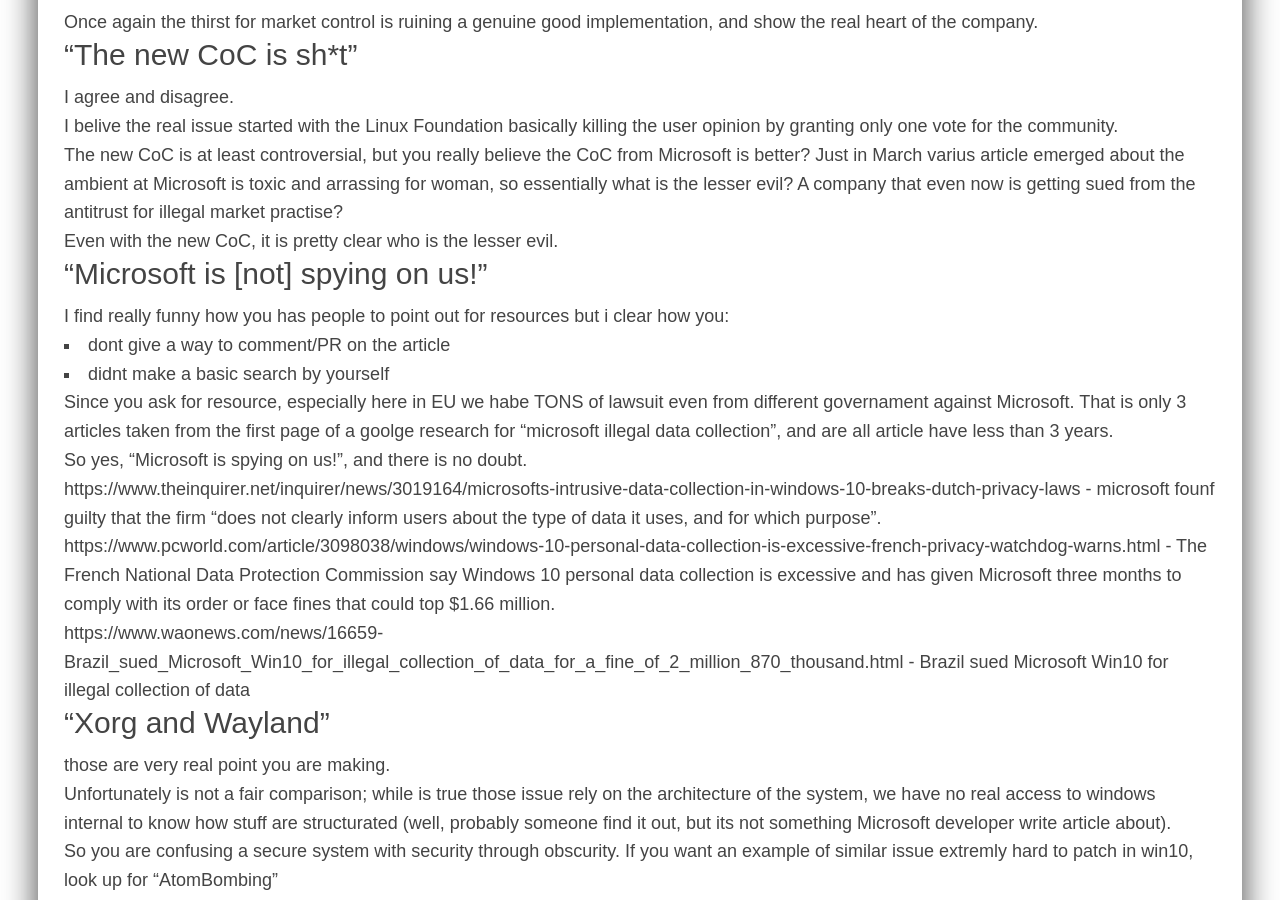
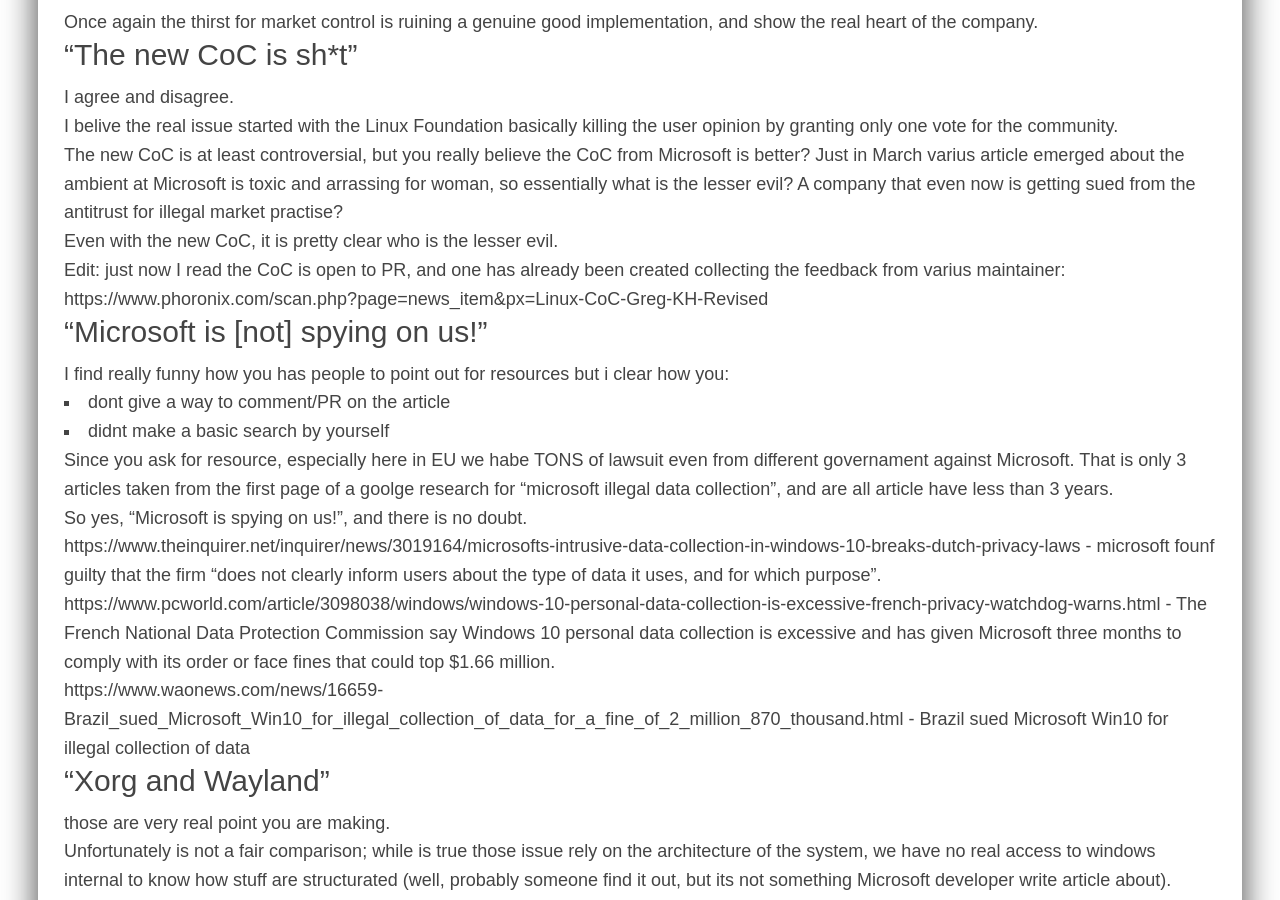
Before and after one commit to MauroMombelli/mauromombelli.github.io, a Jekyll site: the page built from _posts/2018/2018-10-20-Anwser-to-nhoya.md, in a window 1280 px wide and 900 px high, scrolled down 378 px. Built offline with Jekyll 4.4.1, drawn with Linux system fonts in a browser that asks for light colours; our own code applies the rules of GitHub Pages for plain Markdown files.

Commit message:
Update 2018-10-20-Anwser-to-nhoya.md

```diff
--- a/_posts/2018/2018-10-20-Anwser-to-nhoya.md
+++ b/_posts/2018/2018-10-20-Anwser-to-nhoya.md
@@ -17,6 +17,7 @@
 I belive the real issue started with the Linux Foundation basically killing the user opinion by granting only one vote for the community.
 The new CoC is at least controversial, but you really believe the CoC from Microsoft is better? Just in March varius article emerged about the ambient at Microsoft is toxic and arrassing for woman, so essentially what is the lesser evil? A company that even now is getting sued from the antitrust for illegal market practise?
 Even with the new CoC, it is pretty clear who is the lesser evil.
+Edit: just now I read the CoC is open to PR, and one has already been created collecting the feedback from varius maintainer: https://www.phoronix.com/scan.php?page=news_item&px=Linux-CoC-Greg-KH-Revised
 
 # “Microsoft is [not] spying on us!”
 
```
